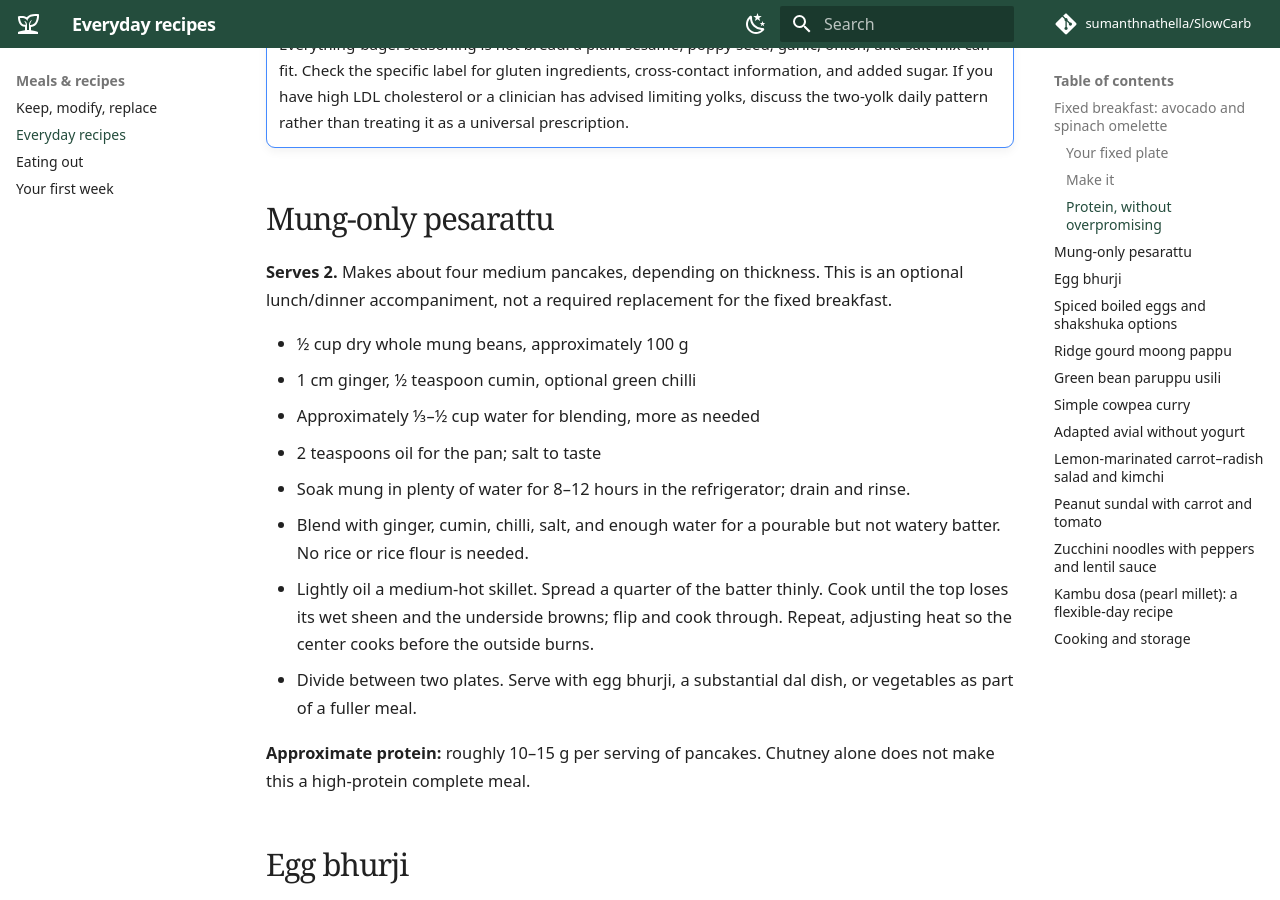
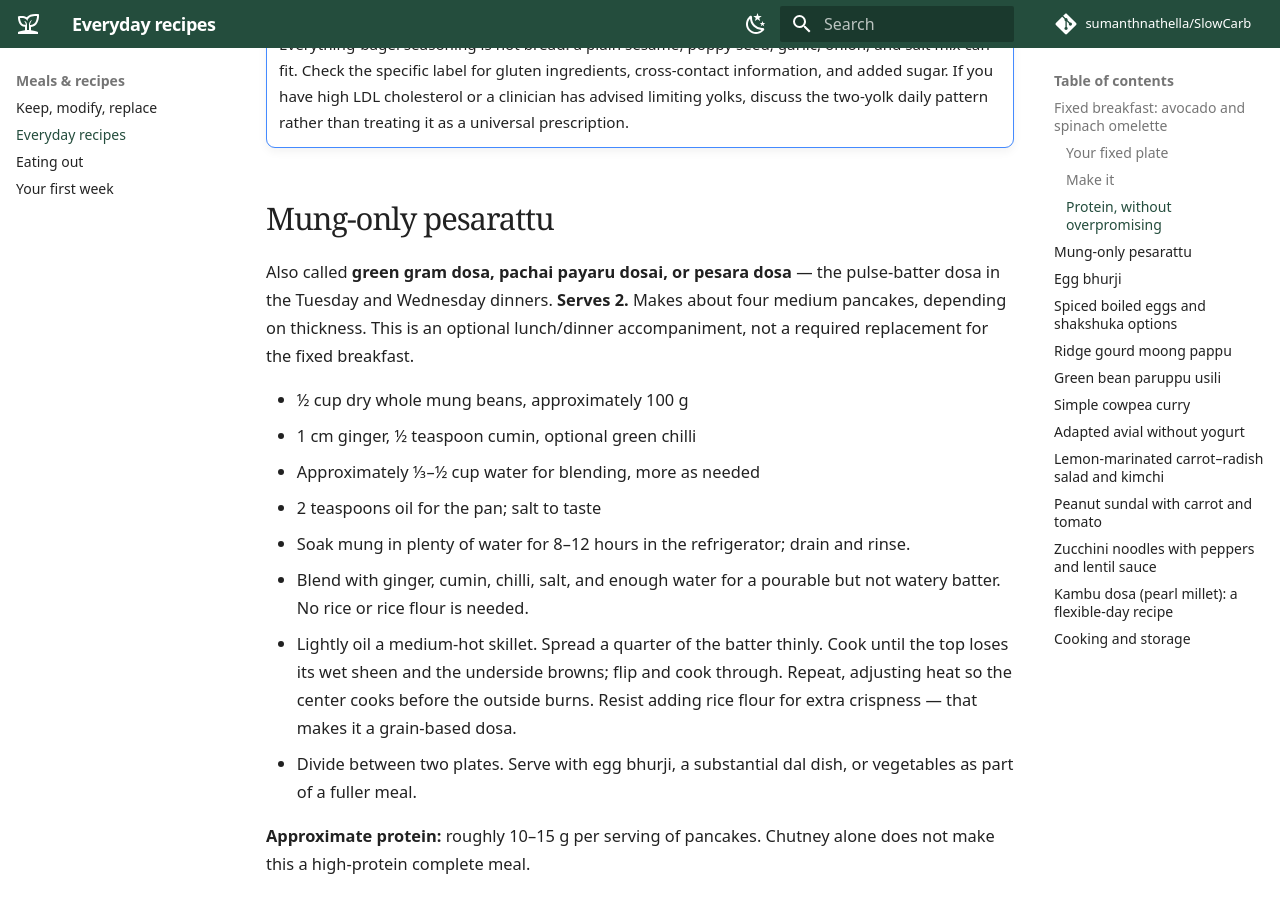
Before and after one commit to sumanthnathella/SlowCarb, an MkDocs documentation site: the page built from docs/meals/recipes.md, in a window 1280 px wide and 900 px high, scrolled down 2636 px. Built offline with MkDocs 1.6.1 and Material for MkDocs 9.7.7, drawn with Linux system fonts in a browser that asks for light colours; comment, search, counter and statistics services are not loaded.

Commit message:
Index the green gram dosa under its common names
Pesarattu is now searchable as green gram dosa, pachai payaru dosai,
and pesara dosa, with a note to skip rice-flour crisping additions
that would make the batter grain-based.

Generated with [Devin](https://devin.ai)

Co-Authored-By: Devin <158243242+devin-ai-integration[bot]@users.noreply.github.com>

```diff
--- a/docs/meals/recipes.md
+++ b/docs/meals/recipes.md
@@ -51,7 +51,7 @@ Carton egg whites can save separating eggs; use the label's equivalent quantity.
 
 ## Mung-only pesarattu
 
-**Serves 2.** Makes about four medium pancakes, depending on thickness. This is an optional lunch/dinner accompaniment, not a required replacement for the fixed breakfast.
+Also called **green gram dosa, pachai payaru dosai, or pesara dosa** — the pulse-batter dosa in the Tuesday and Wednesday dinners. **Serves 2.** Makes about four medium pancakes, depending on thickness. This is an optional lunch/dinner accompaniment, not a required replacement for the fixed breakfast.
 
 - ½ cup dry whole mung beans, approximately 100 g
 - 1 cm ginger, ½ teaspoon cumin, optional green chilli
@@ -60,7 +60,7 @@ Carton egg whites can save separating eggs; use the label's equivalent quantity.
 
 1. Soak mung in plenty of water for 8–12 hours in the refrigerator; drain and rinse.
 2. Blend with ginger, cumin, chilli, salt, and enough water for a pourable but not watery batter. No rice or rice flour is needed.
-3. Lightly oil a medium-hot skillet. Spread a quarter of the batter thinly. Cook until the top loses its wet sheen and the underside browns; flip and cook through. Repeat, adjusting heat so the center cooks before the outside burns.
+3. Lightly oil a medium-hot skillet. Spread a quarter of the batter thinly. Cook until the top loses its wet sheen and the underside browns; flip and cook through. Repeat, adjusting heat so the center cooks before the outside burns. Resist adding rice flour for extra crispness — that makes it a grain-based dosa.
 4. Divide between two plates. Serve with egg bhurji, a substantial dal dish, or vegetables as part of a fuller meal.
 
 **Approximate protein:** roughly 10–15 g per serving of pancakes. Chutney alone does not make this a high-protein complete meal.
```
Also changed, not shown: 1 other file.
